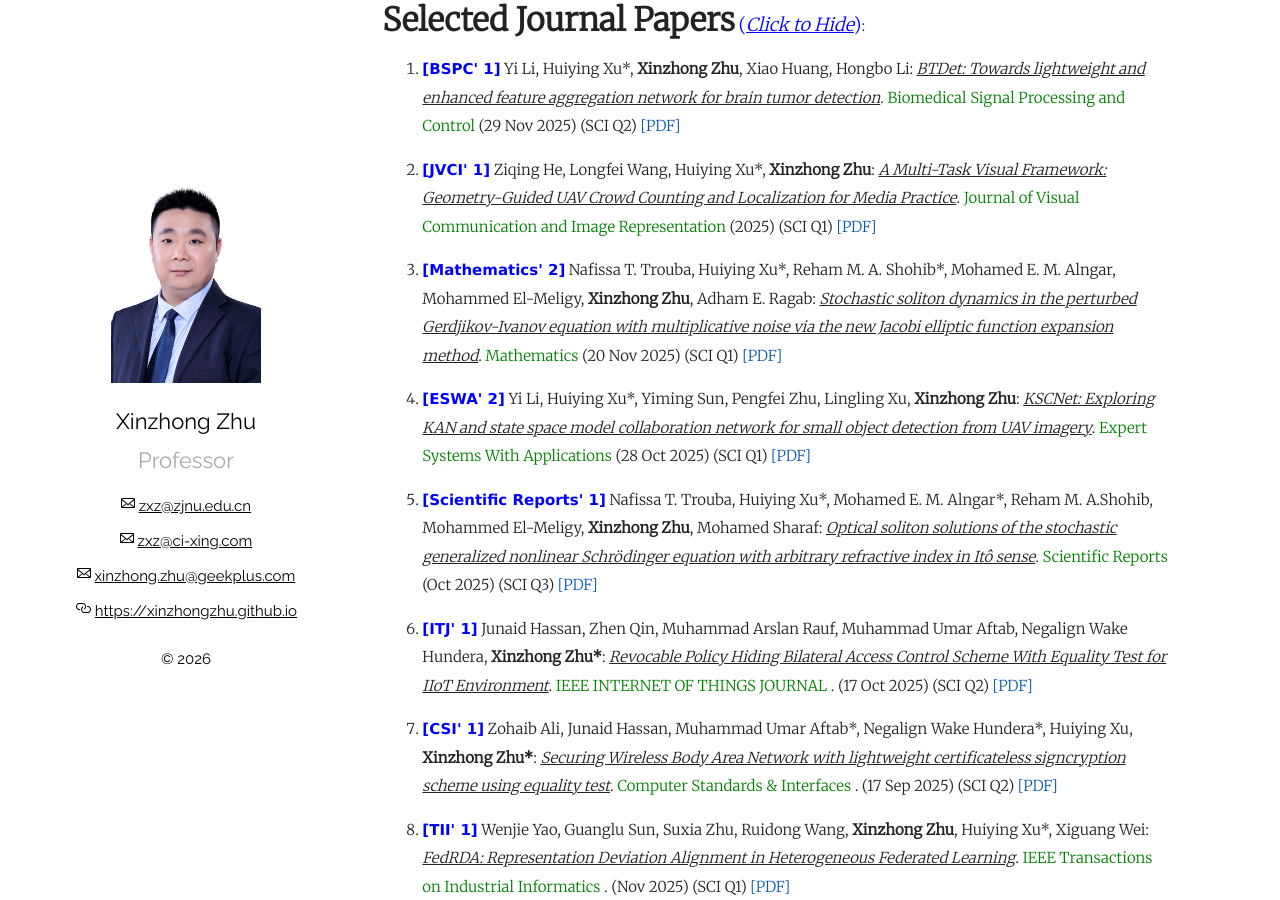
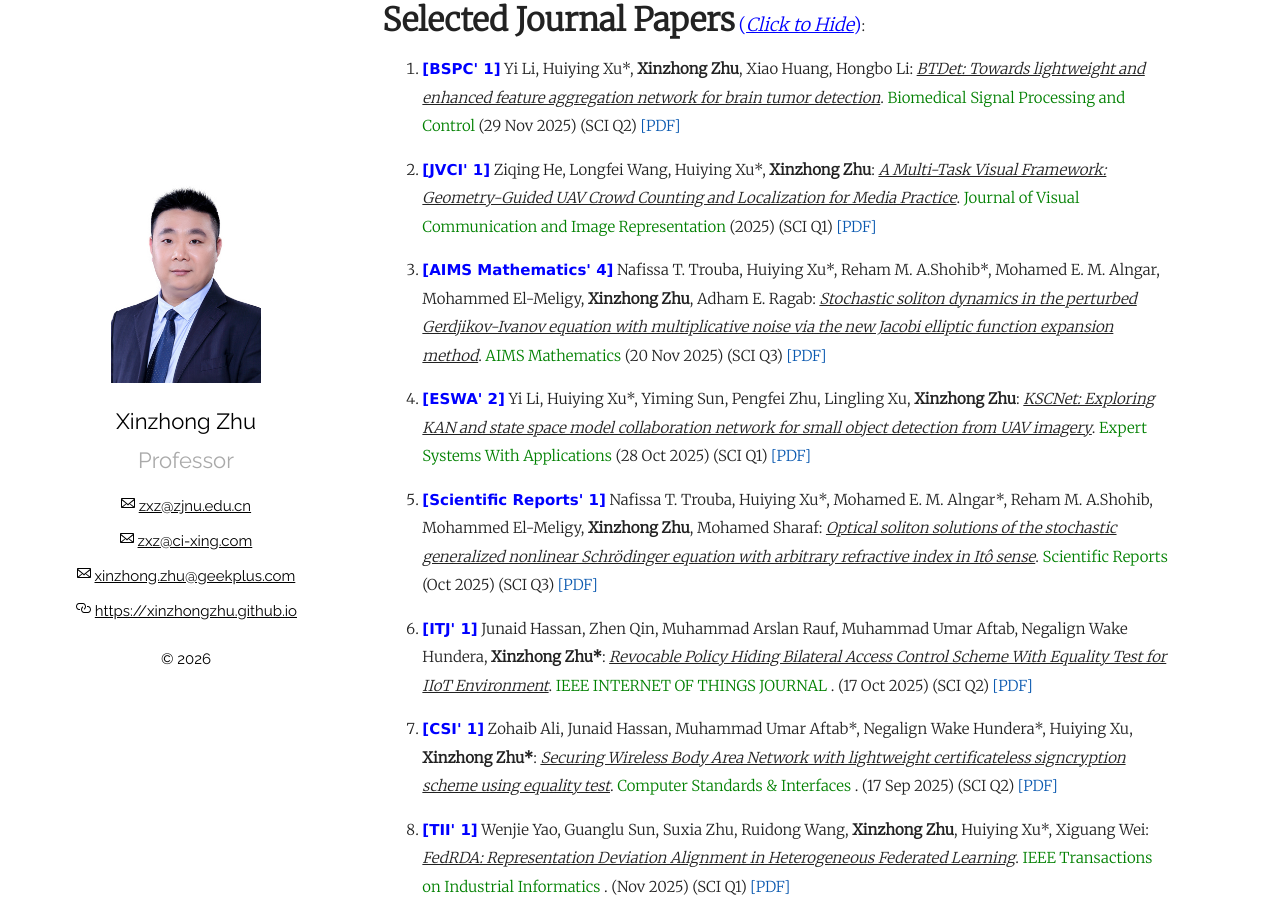
Before and after one commit to xinzhongzhu/xinzhongzhu.github.io, a Jekyll site: the page built from index.md, in a window 1280 px wide and 900 px high, scrolled down 548 px. Built offline with Jekyll 4.4.1, drawn with Linux system fonts in a browser that asks for light colours.

Commit message:
Update index.md

```diff
--- a/index.md
+++ b/index.md
@@ -20,7 +20,7 @@ Please drop me a message by email: <u>zxz@zjnu.edu.cn</u> or <u>zxz@ci-xing.com<
 
  <p style="margin-top: 8px;"><li><font face="verdana" color="blue"><b>[JVCI' 1]</b></font> Ziqing He, Longfei Wang, Huiying Xu*, <b>Xinzhong Zhu</b>: <i><u>A Multi-Task Visual Framework: Geometry-Guided UAV Crowd Counting and Localization for Media Practice</u></i>. <font color="green">Journal of Visual Communication and Image Representation</font>  (2025) (SCI Q1) <a href = "https://xinzhongzhu.github.io/document/Media Practice_JVCI.pdf">[PDF]</a></li></p>
 
- <p style="margin-top: 8px;"><li><font face="verdana" color="blue"><b>[Mathematics' 2]</b></font> Nafissa T. Trouba, Huiying Xu*, Reham M. A. Shohib*, Mohamed E. M. Alngar, Mohammed El-Meligy, <b>Xinzhong Zhu</b>, Adham E. Ragab: <i><u>Stochastic soliton dynamics in the perturbed Gerdjikov-Ivanov equation with multiplicative noise via the new Jacobi elliptic function expansion method</u></i>. <font color="green">Mathematics</font>  (20 Nov 2025) (SCI Q1) <a href = "https://xinzhongzhu.github.io/document/Stochastic soliton dynamics.pdf">[PDF]</a></li></p>
+ <p style="margin-top: 8px;"><li><font face="verdana" color="blue"><b>[AIMS Mathematics' 4]</b></font> Nafissa T. Trouba, Huiying Xu*, Reham M. A.Shohib*, Mohamed E. M. Alngar,  Mohammed El-Meligy, <b>Xinzhong Zhu</b>, Adham E. Ragab: <i><u>Stochastic soliton dynamics in the perturbed Gerdjikov-Ivanov equation with multiplicative noise via the new Jacobi elliptic function expansion method</u></i>. <font color="green">AIMS Mathematics</font>  (20 Nov 2025) (SCI Q3) <a href = "https://xinzhongzhu.github.io/document/Stochastic soliton dynamics.pdf">[PDF]</a></li></p>
 
  <p style="margin-top: 8px;"><li><font face="verdana" color="blue"><b>[ESWA' 2]</b></font> Yi Li, Huiying Xu*, Yiming Sun, Pengfei Zhu, Lingling Xu, <b>Xinzhong Zhu</b>: <i><u>KSCNet: Exploring KAN and state space model collaboration network for small object detection from UAV imagery</u></i>. <font color="green">Expert Systems With Applications</font>  (28 Oct 2025) (SCI Q1) <a href = "https://xinzhongzhu.github.io/document/KSCNet.pdf">[PDF]</a></li></p>
 
```
